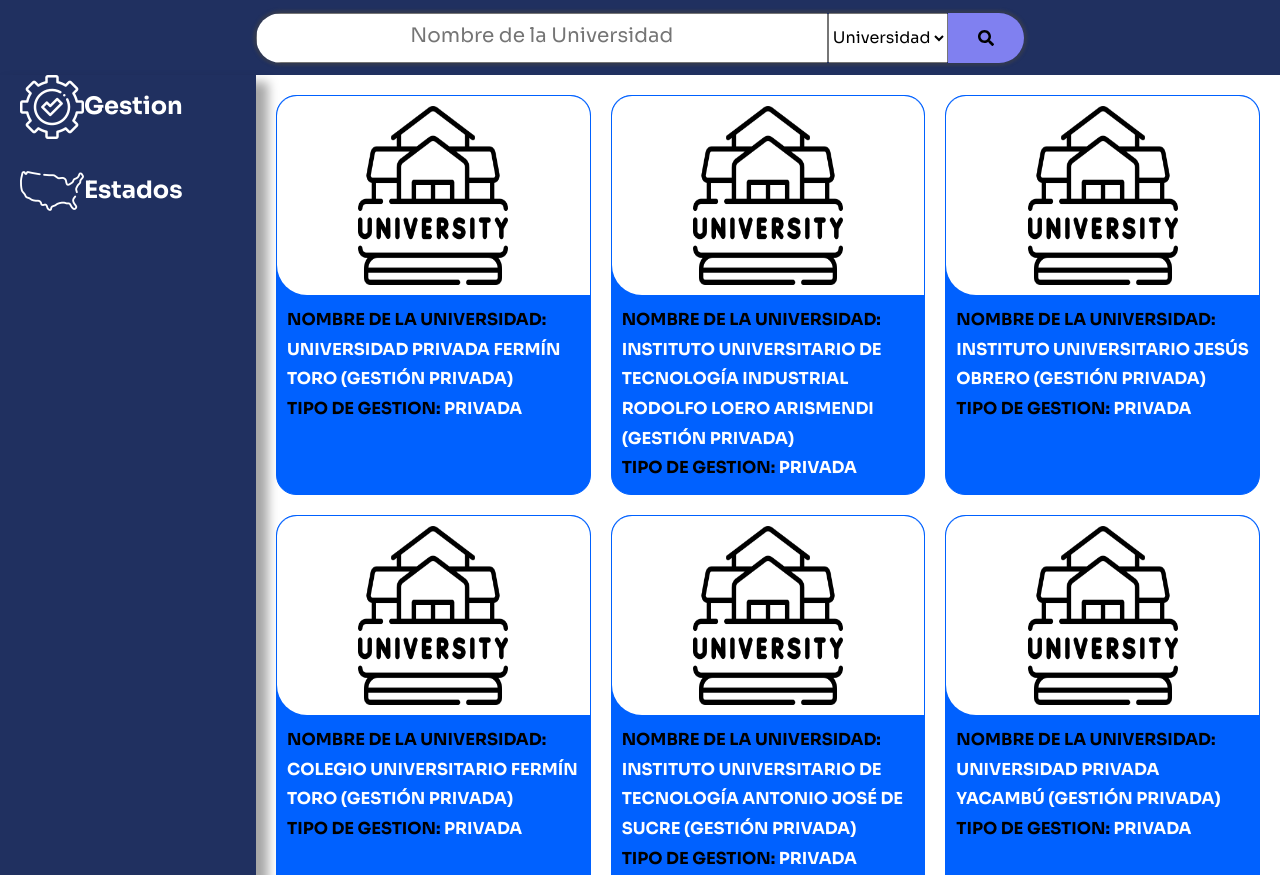
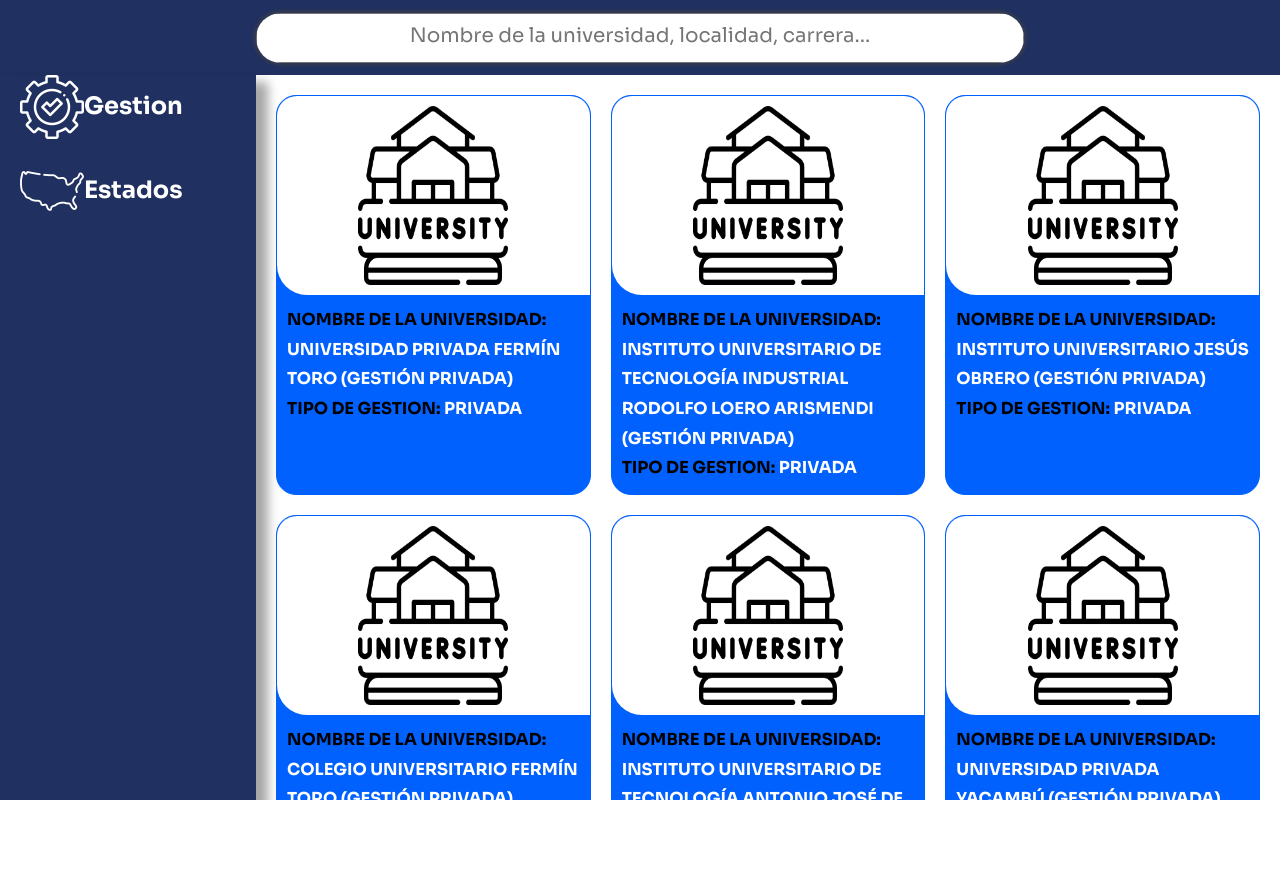
Before and after one commit to AndresBlade/web-scraping-opsu, a React (Vite) app in the folder frontend/: page / in a window 1280 px wide. After the commit the page ends 800 px from the top, so only its background shows below. Built offline with nearby package versions, Linux system fonts and the light colour scheme.

Commit message:
quitados elementos innecesarios del header y corregido tamaño de elementos, ya no hay barra de desplazamiento de pagina

```diff
--- a/frontend/src/App.tsx
+++ b/frontend/src/App.tsx
@@ -1,3 +1,4 @@
+/* eslint-disable no-mixed-spaces-and-tabs */
 import { Header } from './components/ui/Header';
 import Sidebar from './components/ui/Sidebar';
 import jsonStates from './data/states.json';
@@ -12,9 +13,7 @@
 
 function App() {
 	const {
-		searchOption,
 		searchName,
-		onSelectChange,
 		onInputChange,
 		states,
 		managementType,
@@ -53,9 +52,7 @@
 		<>
 			<Header
 				onInputChange={onInputChange}
-				onSelectChange={onSelectChange}
 				searchName={searchName}
-				searchOption={searchOption}
 				setClickedUniversity={setClickedUniversity}
 				setClickedLocation={setClickedLocation}
 			/>
--- a/frontend/src/assets/global.css
+++ b/frontend/src/assets/global.css
@@ -97,7 +97,7 @@
 }
 
 .search-bar__input {
-	flex-basis: 75%;
+	flex-basis: 100%;
 	outline: none;
 	text-align: center;
 }
@@ -136,7 +136,7 @@
 /*UNIVERSITIES*/
 .universities-container {
 	width: 80%;
-	height: 100vh;
+	height: calc(100vh - 7.5rem);
 	padding: 2rem;
 	display: grid;
 	grid-template-columns: 1fr 1fr 1fr;
@@ -179,7 +179,6 @@
 	color: black;
 }
 
-
 /*SIDEBAR*/
 .sidebar {
 	position: relative;
@@ -187,7 +186,7 @@
 	bottom: 0;
 	background-color: var(--primaryColor);
 	width: 20%;
-	height: 100vh;
+	height: calc(100vh - 7.5rem);
 	color: white;
 	padding: 0 0 0 2rem;
 	display: flex;
--- a/frontend/src/components/ui/Header.tsx
+++ b/frontend/src/components/ui/Header.tsx
@@ -1,14 +1,10 @@
-import { FaSearch } from 'react-icons/fa';
 import { ChangeEvent } from 'react';
-import { SearchOption } from '../../types/SearchOption';
 import { University } from '../../interfaces/University';
 import { Location } from '../../interfaces/Location';
 
 interface Props {
 	searchName: string;
-	searchOption: SearchOption;
 	onInputChange: (e: ChangeEvent<HTMLInputElement>) => void;
-	onSelectChange: (e: ChangeEvent<HTMLSelectElement>) => void;
 	setClickedUniversity: React.Dispatch<
 		React.SetStateAction<null | University>
 	>;
@@ -22,9 +18,7 @@
 
 export const Header = ({
 	onInputChange,
-	onSelectChange,
 	searchName,
-	searchOption,
 	setClickedUniversity,
 	setClickedLocation,
 }: Props) => {
@@ -37,7 +31,7 @@
 							type="text"
 							name="searchName"
 							id="name"
-							placeholder={`Nombre de la ${searchOption}`}
+							placeholder={`Nombre de la universidad, localidad, carrera...`}
 							value={searchName}
 							onFocus={() => {
 								setClickedUniversity(null);
@@ -46,21 +40,6 @@
 							onChange={onInputChange}
 							className="search-bar__input"
 						/>
-						<select
-							name="searchOption"
-							id="searchOption"
-							className="search-bar__select-type-query"
-							onChange={onSelectChange}
-						>
-							<option value="Universidad">Universidad</option>
-							<option value="Carrera">Carrera</option>
-						</select>
-						<button
-							type="submit"
-							className="search-bar__submit-button"
-						>
-							<FaSearch />
-						</button>
 					</li>
 					{/* <li className="header__logo logo">
 						<a
--- a/frontend/src/components/university/Universities.tsx
+++ b/frontend/src/components/university/Universities.tsx
@@ -14,7 +14,6 @@
 
 const Universities = ({
 	searchName,
-	states,
 	managementType,
 	setClickedUniversity,
 }: Form) => {
```
